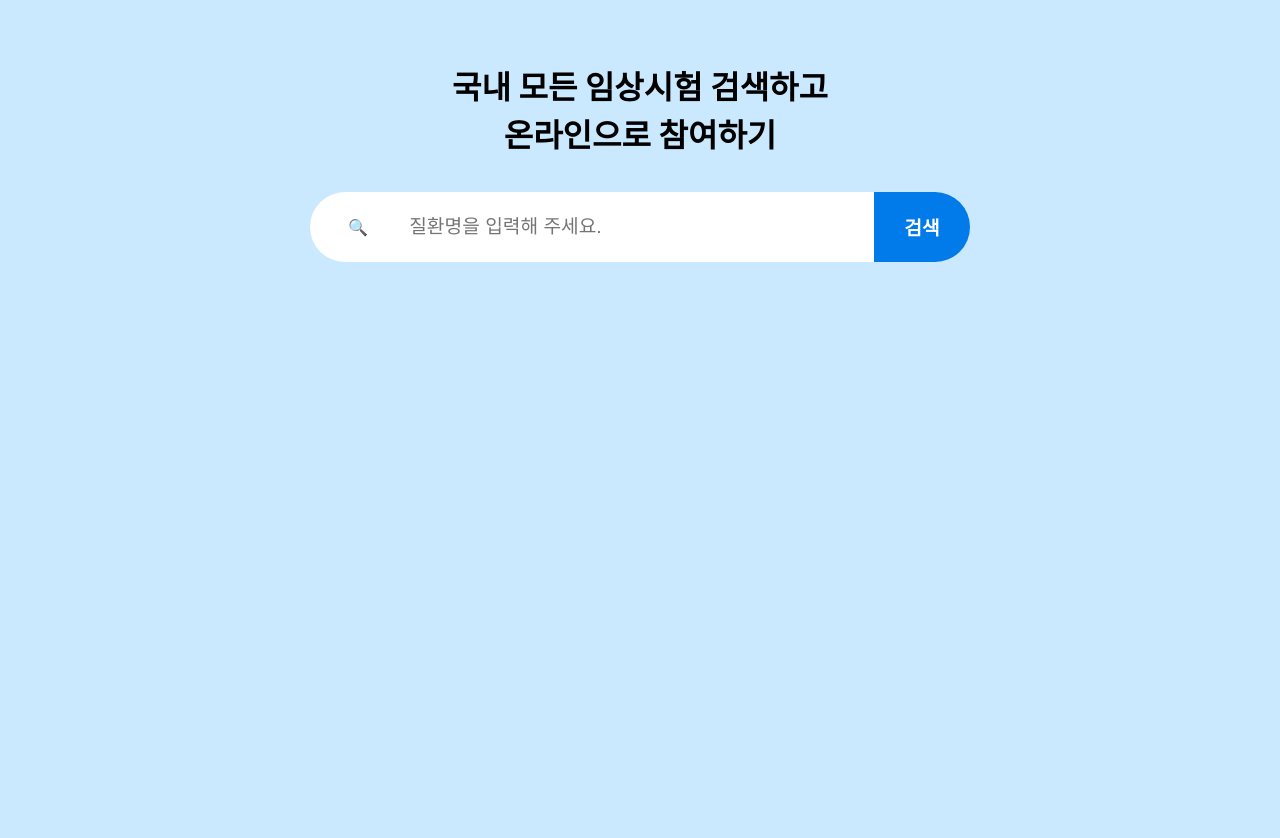
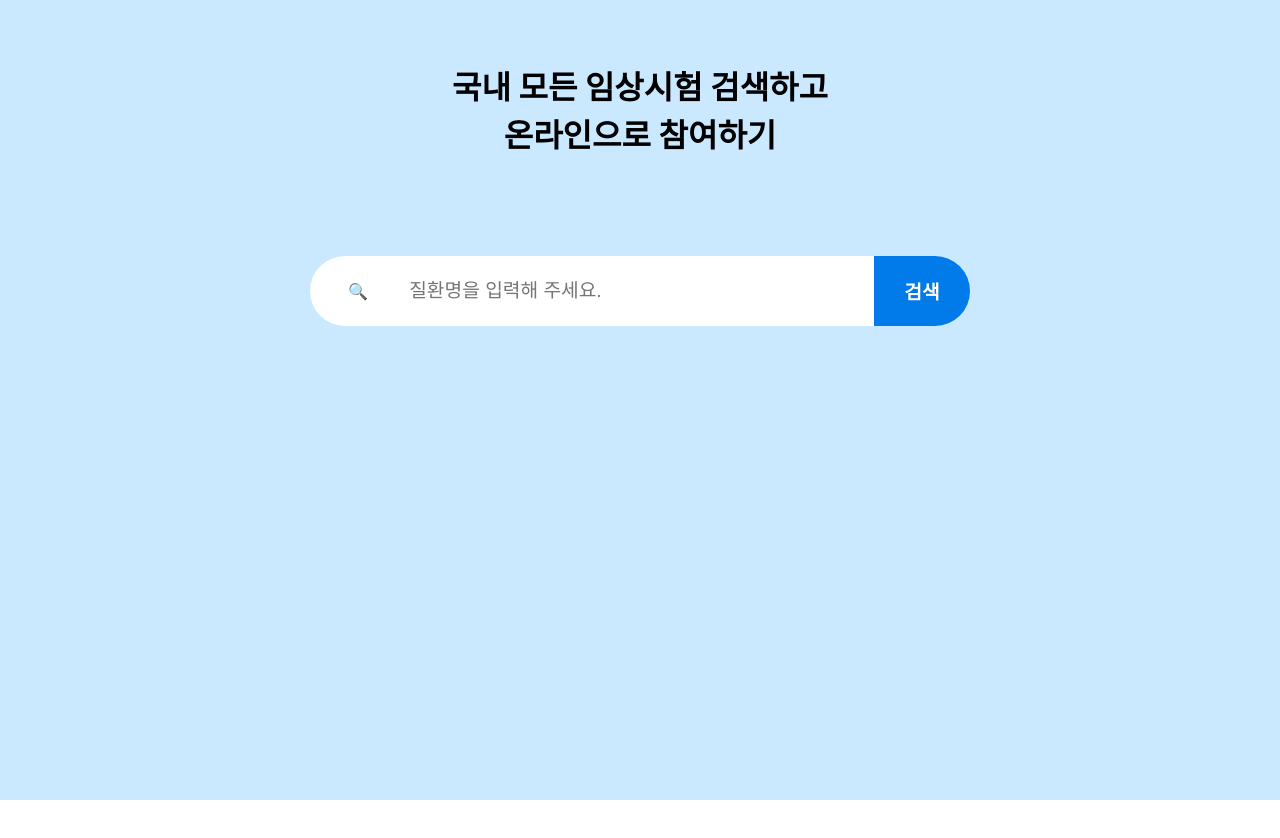
Before and after one commit to WPO-Team-01/wanted-codestates-project-1-10, a React (Create React App) app: page / in a window 1280 px wide. Shown: the top 838 px of the page. After the commit the page ends 800 px from the top, so only its background shows below. Built offline with nearby package versions, Linux system fonts and the light colour scheme; the HTML template or start-up script is replaced by a standard one.

Commit message:
style: 스타일 스크롤 수정

```diff
--- a/src/pages/MainPage/MainPage.module.scss
+++ b/src/pages/MainPage/MainPage.module.scss
@@ -1,11 +1,9 @@
 .container {
   min-height: 100vh;
-  min-width: 100vw;
   display: flex;
   flex-direction: column;
   align-items: center;
   gap: 2rem;
-  padding: 4rem 0;
   background: #cae9ff;
 
   .title {
@@ -13,6 +11,7 @@
     font-weight: 700;
     width: 660px;
     line-height: 3rem;
+    margin: 4rem 0;
   }
 
   .inputBox {
```
